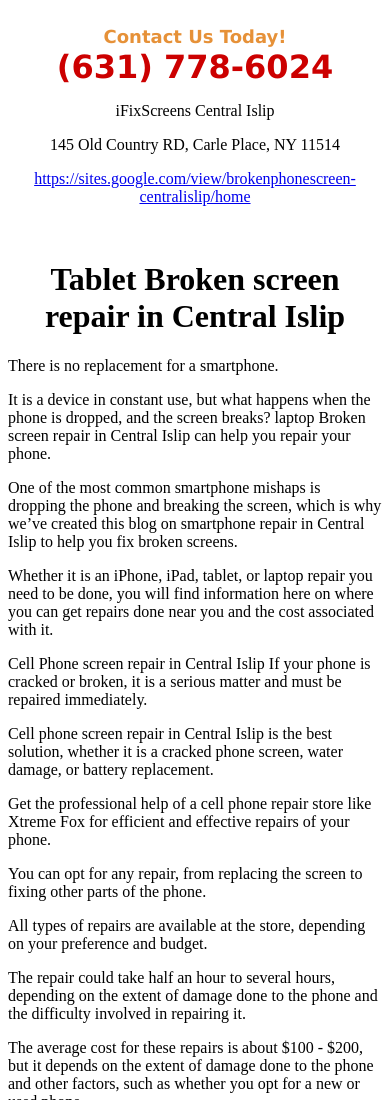
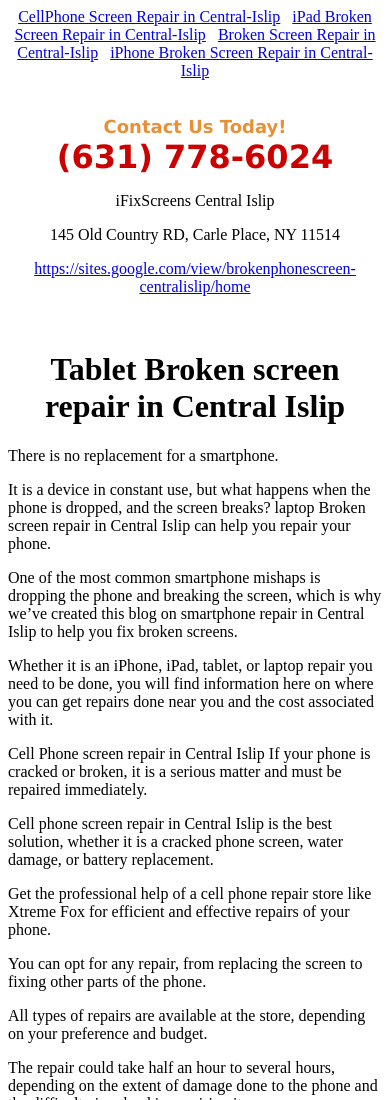
Before and after one commit to iFix786/Broken-Screen-Repair-In-Central-Islip, a plain HTML site: page TabletBrokenscreenrepairinCentralIslip.html in a window 390 px wide. Shown: the top 1100 px of the page. Drawn offline with Linux system fonts and the light colour scheme.

Commit message:
Update TabletBrokenscreenrepairinCentralIslip.html

```diff
--- a/TabletBrokenscreenrepairinCentralIslip.html
+++ b/TabletBrokenscreenrepairinCentralIslip.html
@@ -1,4 +1,14 @@
-<!DOCTYPE html><html><body><div class="sites-embed-align-center-wrapping-off"><div class="sites-embed-border-on sites-embed sites-embed-full-width" style="width:100%;"><div class="sites-embed-content sites-embed-type-text"><div class="sites-embed-content-textbox"><div dir="ltr"><div style="text-align:center"><br><span style="color:rgb(230,145,56)"><b><font size="4"><span style="font-family:verdana,sans-serif">Contact Us Today!</span></font></b></span><br><span style="color:rgb(204,0,0)"><b><font size="6"><span style="font-family:verdana,sans-serif">(631) 778-6024</span></font></b></span><br><p>iFixScreens Central Islip</p><p>145 Old Country RD, Carle Place, NY 11514</p><p><a href="https://sites.google.com/view/brokenphonescreen-centralislip/home" target="_blank">https://sites.google.com/view/brokenphonescreen-centralislip/home</a></p><br></div></div></div></div></div></div><center><h1>Tablet Broken screen repair in Central Islip</h1></center>There is no replacement for a smartphone. <p>It is a device in constant use, but what happens when the phone is dropped, and the screen breaks? laptop Broken screen repair in Central Islip can help you repair your phone.
+<!DOCTYPE html><html><body>
+   <div style="text-align: center;">
+        <a href="./CellPhonescreenrepairinCentralIslip.html">CellPhone Screen Repair in Central-Islip</a>&nbsp&nbsp
+
+        <a href="./iPadBrokenscreenrepairinCentralIslip.html">iPad Broken Screen Repair in Central-Islip</a>&nbsp&nbsp
+<a href="./index.html">Broken Screen Repair in Central-Islip</a>&nbsp&nbsp
+        <a href="./iPhonebrokenscreenrepairinCentralIslip.html">iPhone Broken Screen Repair in Central-Islip</a>
+    </div><br/>
+
+
+  <div class="sites-embed-align-center-wrapping-off"><div class="sites-embed-border-on sites-embed sites-embed-full-width" style="width:100%;"><div class="sites-embed-content sites-embed-type-text"><div class="sites-embed-content-textbox"><div dir="ltr"><div style="text-align:center"><br><span style="color:rgb(230,145,56)"><b><font size="4"><span style="font-family:verdana,sans-serif">Contact Us Today!</span></font></b></span><br><span style="color:rgb(204,0,0)"><b><font size="6"><span style="font-family:verdana,sans-serif">(631) 778-6024</span></font></b></span><br><p>iFixScreens Central Islip</p><p>145 Old Country RD, Carle Place, NY 11514</p><p><a href="https://sites.google.com/view/brokenphonescreen-centralislip/home" target="_blank">https://sites.google.com/view/brokenphonescreen-centralislip/home</a></p><br></div></div></div></div></div></div><center><h1>Tablet Broken screen repair in Central Islip</h1></center>There is no replacement for a smartphone. <p>It is a device in constant use, but what happens when the phone is dropped, and the screen breaks? laptop Broken screen repair in Central Islip can help you repair your phone.
 <p>
 
 One of the most common smartphone mishaps is dropping the phone and breaking the screen, which is why we’ve created this blog on smartphone repair in Central Islip to help you fix broken screens. <p>Whether it is an iPhone, iPad, tablet, or laptop repair you need to be done, you will find information here on where you can get repairs done near you and the cost associated with it.
```
